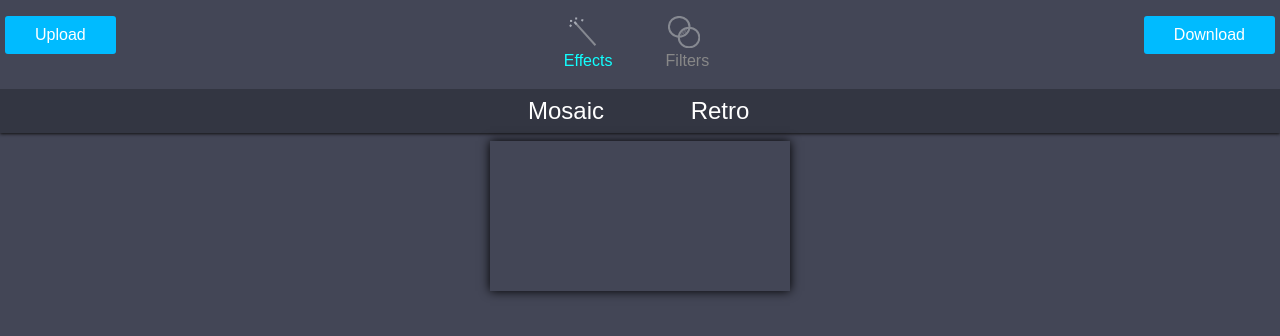
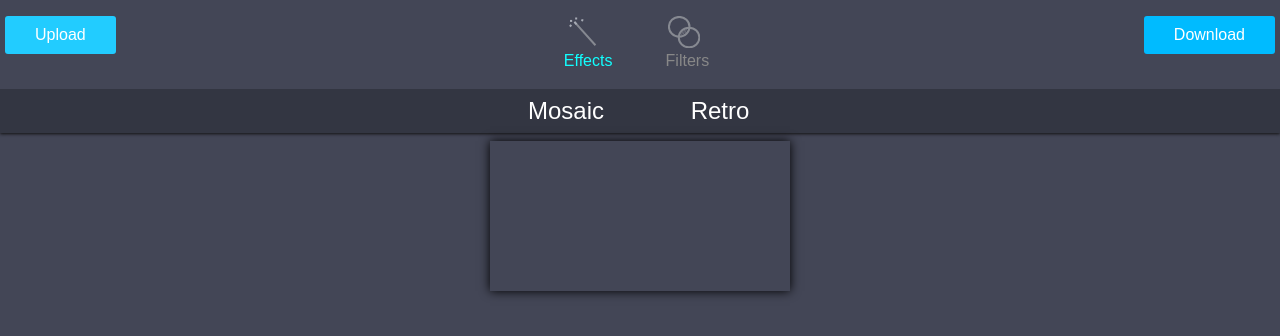
Before and after one commit to shockry/editest, a React (Create React App) app: page / in a window 1280 px wide. In both pictures the pointer is over the button "Upload". Shown: the top 336 px of the page. Built offline with nearby package versions, Linux system fonts and the light colour scheme.

Commit message:
better button click and hover style

```diff
--- a/src/components/toolbar.js
+++ b/src/components/Toolbar.js
@@ -40,9 +40,8 @@ class Toolbar extends Component {
           </div>
           <div>
             <label htmlFor="sync" className="popover-form-label">Sync</label>
-            <input checked={this.state.sync}
-              type="checkbox" name="sync" id="sync"
-              onChange={this.handleInput}/>
+            <input checked={this.state.sync} type="checkbox"
+                   name="sync" id="sync" onChange={this.handleInput}/>
           </div>
           <button name="mosaic" onClick={this.handleImageEffects}>Go</button>
         </div>
--- a/src/css/App.css
+++ b/src/css/App.css
@@ -10,6 +10,14 @@ button {
   font-size: 1em;
   border:none;
   margin: 0px 5px;
+}
+
+button:active {
+  box-shadow: inset 0px 0px 5px #333333;
+}
+
+button:hover {
+  background-color: #22CCFF;
 }
 
 @media (max-width: 690px) {
```
